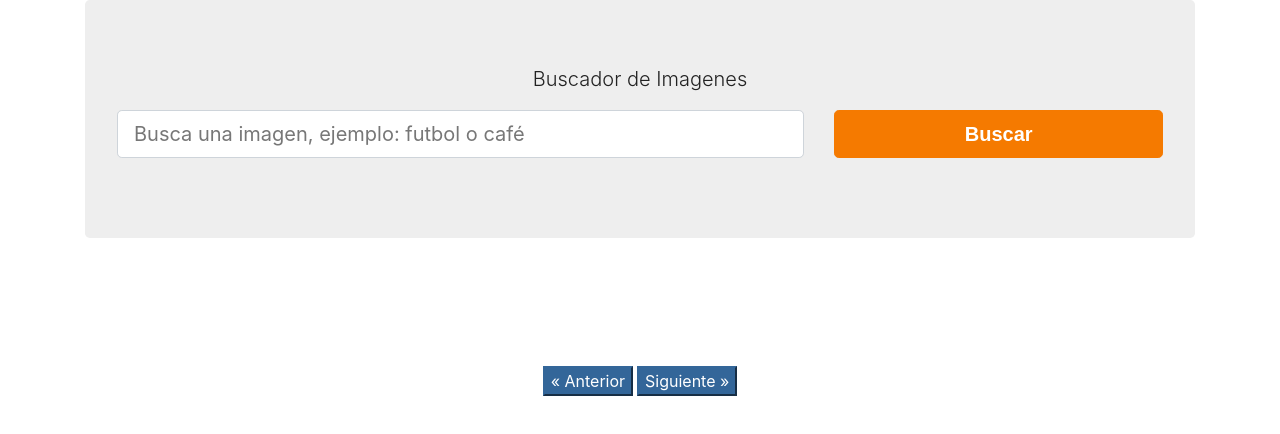
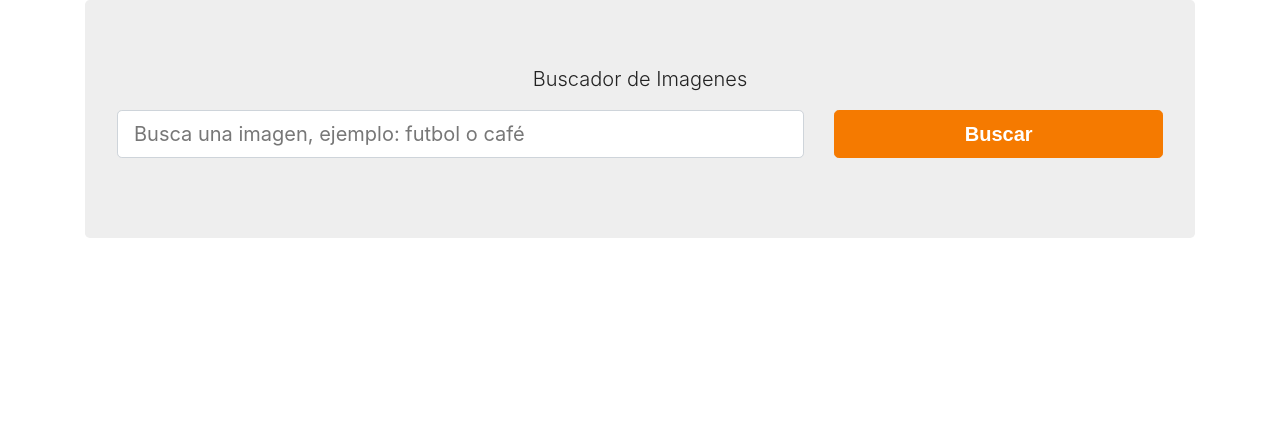
Before and after one commit to dfldiego/r-pixabay, a React (Create React App) app: page / in a window 1280 px wide. Shown: the top 434 px of the page. Built offline with nearby package versions, Linux system fonts and the light colour scheme; a web font is replaced by a local one.

Commit message:
ocultando botones del paginador dependiendo de pagina. agregando animacion para mover pantalla hacia arriba al cambiar de pagina.

```diff
--- a/src/App.js
+++ b/src/App.js
@@ -17,7 +17,7 @@
       if (busqueda === '') return;
       const imagenesPorPagina = 30;
       const keyApi = '18095170-10aeea23651e6f10ad51c35a7';
-      const url = `https://pixabay.com/api/?key=${keyApi}&q=${busqueda}&per_page=${imagenesPorPagina}`;
+      const url = `https://pixabay.com/api/?key=${keyApi}&q=${busqueda}&per_page=${imagenesPorPagina}&page=${paginaactual}`;
       const respuesta = await fetch(url);
       const resultado = await respuesta.json();
       //console.log(resultado.hits);
@@ -26,10 +26,15 @@
       //calcular el total de paginas
       const calcularTotalPaginas = Math.ceil(resultado.totalHits / imagenesPorPagina);
       setTotalPaginas(calcularTotalPaginas);
+
+      //mover la pantalla hacia arriba al cambiar de pagina. Jumbotron es la parte superior del proyecto
+      const jumbotron = document.querySelector('.jumbotron');
+      jumbotron.scrollIntoView({ behavior: 'smooth' });
+
     }
     consultarAPI();
 
-  }, [busqueda])
+  }, [busqueda, paginaactual])
 
   // Definir la pagina anterior
   const paginaAnterior = () => {
@@ -60,17 +65,21 @@
             imagenes={imagenes}
           />
 
+          {(paginaactual === 1) ? null : (
             <button
               type="button"
               className="bbtn btn-info mr-1"
               onClick={paginaAnterior}
             >&laquo; Anterior</button>
+          )}
 
+          {(paginaactual === totalpaginas) ? null : (
             <button
               type="button"
               className="bbtn btn-info"
               onClick={paginaSiguiente}
             >Siguiente &raquo;</button>
+          )}
 
         </div>
       </div>
```
Lines whose indentation alone changed are shown as unchanged.
